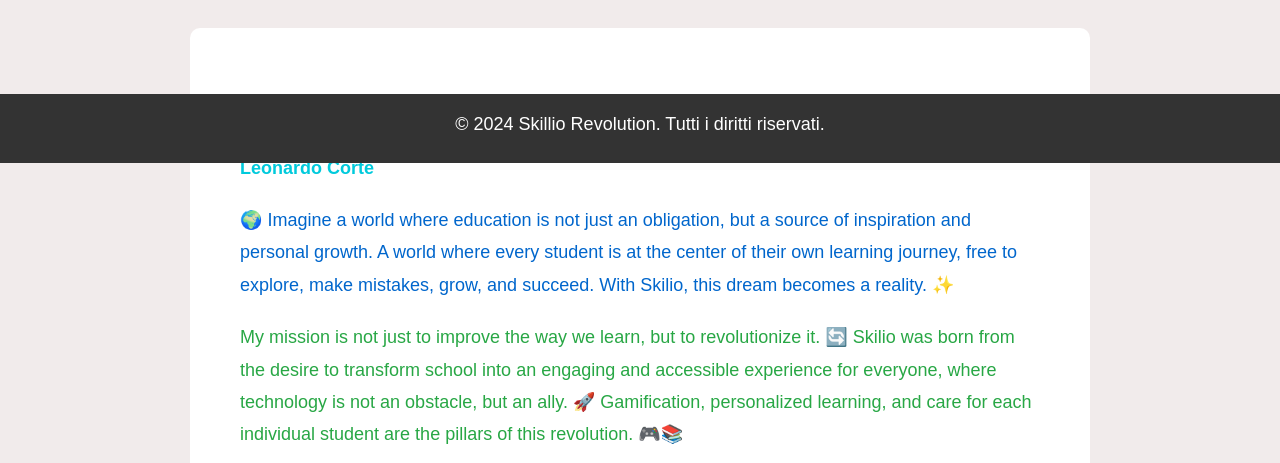
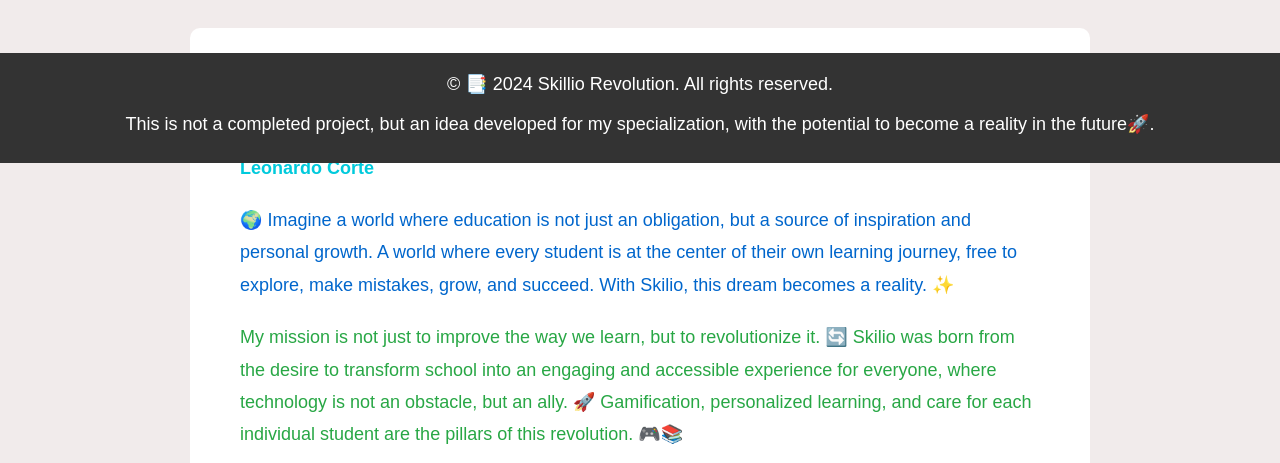
Before and after one commit to Leonardo-Corte/skillio-revolution, a plain HTML site: page index.html in a window 1280 px wide. Shown: the part 637-1100 px from the top of the page. Drawn offline with Linux system fonts and the light colour scheme.

Commit message:
Update index.html

```diff
--- a/index.html
+++ b/index.html
@@ -120,7 +120,8 @@
   </section>
 
   <footer>
-    <p>© 2024 Skillio Revolution. Tutti i diritti riservati.</p>
+    <p>© 📑 2024 Skillio Revolution. All rights reserved.</p>
+    <p>This is not a completed project, but an idea developed for my specialization, with the potential to become a reality in the future🚀.</p>
   </footer>
 
   <script src="script.js"></script>
```
